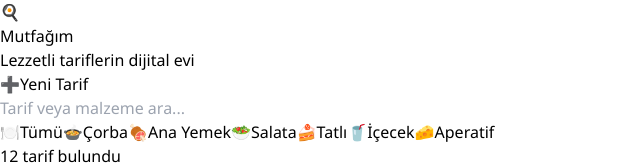
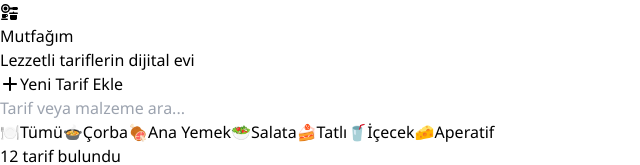
Before and after one commit to Yunusisback/Recipe-Book-myproject27, a React (Vite) app: page / in a window 1280 px wide. Shown: the top 165 px of the page, without its empty margins (0-640 px from the left). Built offline with nearby package versions, Linux system fonts and the light colour scheme.

Commit message:
Update RecipeList.jsx

```diff
--- a/src/views/pages/RecipeList.jsx
+++ b/src/views/pages/RecipeList.jsx
@@ -5,8 +5,9 @@ import CategoryFilter from '../components/CategoryFilter';
 import RecipeCard from '../components/RecipeCard';
 import RecipeDetail from '../components/RecipeDetail';
 import RecipeForm from '../components/RecipeForm';
-
-
+import DeleteConfirmationModal from '../components/DeleteConfirmationModal.jsx';
+import { FontAwesomeIcon } from '@fortawesome/react-fontawesome';
+import { faPlus, faHeart, faKitchenSet } from '@fortawesome/free-solid-svg-icons';
 
 function RecipeList() {
     const [recipes, setRecipes] = useState([]);
@@ -17,13 +18,16 @@ function RecipeList() {
     const [isFormOpen, setIsFormOpen] = useState(false);
     const [editingRecipe, setEditingRecipe] = useState(null);
 
-  // İlk yüklemede tarifleri getir
+    // silme onayı için seçilen tarifi tutar
+    const [recipeToDelete, setRecipeToDelete] = useState(null);
+
+    // ilk yüklemede tarifleri getir
 
     useEffect(() => {
         loadRecipes();
     }, []);
 
-  // Tarifleri yükle
+    // tarifleri yükle
 
     const loadRecipes = () => {
         const allRecipes = recipeController.getAllRecipes();
@@ -31,24 +35,24 @@ function RecipeList() {
         setFilteredRecipes(allRecipes);
     };
 
-  // Kategori değiştiğinde filtrele
+    // kategori değiştiğinde filtrele
 
     useEffect(() => {
         filterRecipes();
     }, [selectedCategory, searchTerm, recipes]);
 
-  // Filtreleme
+    // filtreleme
 
     const filterRecipes = () => {
         let result = recipes;
 
-    // Kategoriye göre filtrele
+        // kategoriye göre filtrele
 
         if (selectedCategory !== 'Tümü') {
-      result = recipeController.getRecipesByCategory(selectedCategory);
+            result = result.filter(r => r.category === selectedCategory);
         }
 
-    // Arama terimine göre filtrele
+        // arama terimine göre filtrele
 
         if (searchTerm.trim() !== '') {
             result = result.filter(recipe =>
@@ -60,36 +64,43 @@ function RecipeList() {
         setFilteredRecipes(result);
     };
 
-  // Tarif detayını göster
+    // tarif detayını göster
 
     const handleViewRecipe = (recipe) => {
         setSelectedRecipe(recipe);
     };
 
-  // Tarif sil
+    //  tarif silme isteği (Modali açar)
 
-  const handleDeleteRecipe = (id) => {
-    if (window.confirm('Bu tarifi silmek istediğinizden emin misiniz?')) {
-      recipeController.deleteRecipe(id);
-      loadRecipes();
+    const handleDeleteRequest = (id) => {
+        const recipe = recipes.find(r => r.id === id);
+        if (recipe) {
+            setRecipeToDelete(recipe);
         }
     };
 
-  // Favori değiştir
+    //  silme işlemini onaylar ve gerçekleştirir
+    const handleConfirmDelete = (id) => {
+        recipeController.deleteRecipe(id);
+        setRecipeToDelete(null);
+        loadRecipes();
+    };
+
+    // favori değiştir
 
     const handleToggleFavorite = (id) => {
         recipeController.toggleFavorite(id);
         loadRecipes();
     };
 
-  // Yeni tarif ekle modalını aç
+    // yeni tarif ekle modalını aç
 
     const handleAddRecipe = () => {
         setEditingRecipe(null);
         setIsFormOpen(true);
     };
 
-  // Tarif düzenle
+    // tarif düzenle
 
     const handleEditRecipe = (recipe) => {
         setEditingRecipe(recipe);
@@ -97,16 +108,14 @@ function RecipeList() {
         setIsFormOpen(true);
     };
 
-  // Tarif kaydet
+    // tarif kaydet
 
     const handleSaveRecipe = (recipeData) => {
         if (editingRecipe) {
 
-      // Güncelle
             recipeController.updateRecipe(editingRecipe.id, recipeData);
         } else {
 
-      // Yeni ekle
             recipeController.addRecipe(recipeData);
         }
         setIsFormOpen(false);
@@ -117,14 +126,14 @@ function RecipeList() {
     return (
         <div className="min-h-screen bg-gradient-to-br from-orange-50 to-red-50">
 
-{/* Header */}
+            {/* header */}
             <header className="bg-white shadow-md sticky top-0 z-40">
                 <div className="max-w-7xl mx-auto px-4 py-6">
                     <div className="flex items-center justify-between">
                         <div className="flex items-center gap-4">
                             {/* Logo/Icon */}
-        <div className="w-16 h-16 bg-gradient-to-br from-orange-400 to-red-500 rounded-full flex items-center justify-center text-3xl shadow-lg">
-          🍳
+                            <div className="w-16 h-16 bg-gradient-to-br from-orange-400 to-red-500 rounded-full flex items-center justify-center text-2xl shadow-lg">
+                                <FontAwesomeIcon icon={faKitchenSet} className="text-white" />
                             </div>
                             {/* Başlık */}
                             <div>
@@ -138,14 +147,15 @@ function RecipeList() {
                             onClick={handleAddRecipe}
                             className="bg-orange-500 text-white px-6 py-3 rounded-lg hover:bg-orange-600 transition font-medium flex items-center gap-2 shadow-md"
                         >
-        <span className="text-xl">➕</span>
-        Yeni Tarif
+                            <FontAwesomeIcon icon={faPlus} />
+                            Yeni Tarif Ekle
                         </button>
                     </div>
                 </div>
             </header>
 
-      {/* Main Content */}
+            {/* Main content */}
+
             <main className="max-w-7xl mx-auto px-4 py-8">
 
                 {/* Arama ve Filtreleme */}
@@ -159,7 +169,7 @@ function RecipeList() {
                 {recipes.filter(r => r.isFavorite).length > 0 && (
                     <div className="mb-8 bg-white rounded-lg shadow-md p-6">
                         <h2 className="text-2xl font-bold text-gray-800 mb-4 flex items-center gap-2">
-              <span>❤️</span>
+                            <FontAwesomeIcon icon={faHeart} className="text-red-500" />
                             Favori Tariflerim
                         </h2>
                         <div className="grid grid-cols-1 md:grid-cols-2 lg:grid-cols-4 gap-4">
@@ -202,7 +212,7 @@ function RecipeList() {
                                 key={recipe.id}
                                 recipe={recipe}
                                 onView={handleViewRecipe}
-                onDelete={handleDeleteRecipe}
+                                onDelete={handleDeleteRequest}
                                 onToggleFavorite={handleToggleFavorite}
                             />
                         ))}
@@ -235,6 +245,13 @@ function RecipeList() {
                     }}
                 />
             )}
+
+            {/* Silme Onayı */}
+            <DeleteConfirmationModal
+                recipe={recipeToDelete}
+                onConfirm={handleConfirmDelete}
+                onCancel={() => setRecipeToDelete(null)}
+            />
         </div>
     );
 }
```
Lines whose indentation alone changed are shown as unchanged.
